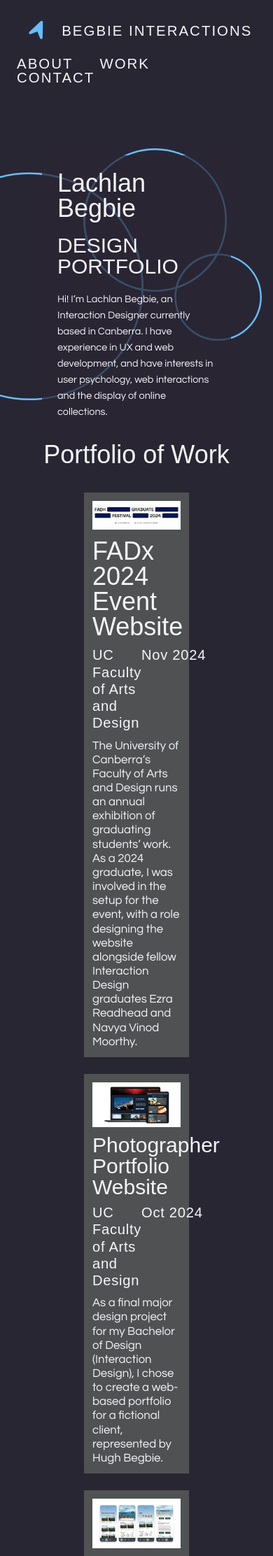
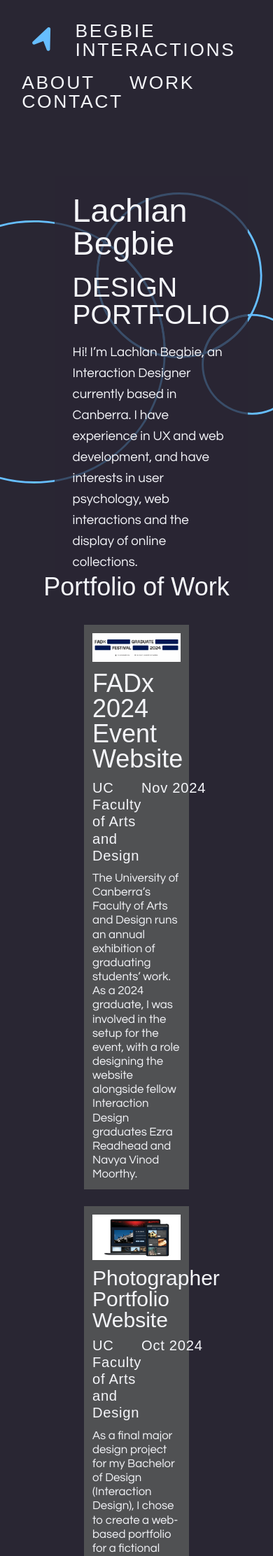
Before and after one commit to lachlanbegbie/begbieinteractions, a Jekyll site: the page built from index.md, in a window 390 px wide. Shown: the top 2224 px of the page at 70% size. Built offline with Jekyll 4.4.1, drawn with Linux system fonts in a browser that asks for light colours; nearby versions of some CDN libraries; some web fonts are replaced.

Commit message:
Update styles.css

```diff
--- a/assets/css/styles.css
+++ b/assets/css/styles.css
@@ -290,6 +290,11 @@ footer h6 {
         font-size: 14px;
     }
 
+    .intro, .navbar {
+        font-size: 1.1em;
+    }
+
+
     .navbar {
         display: flex;
         flex-direction: column;
@@ -330,6 +335,10 @@ footer h6 {
         font-size: 12px;
     }
 
+    .intro, .navbar {
+        font-size: 1.3em;
+    }
+
     .intro {
         height: 30em;
     }
```
